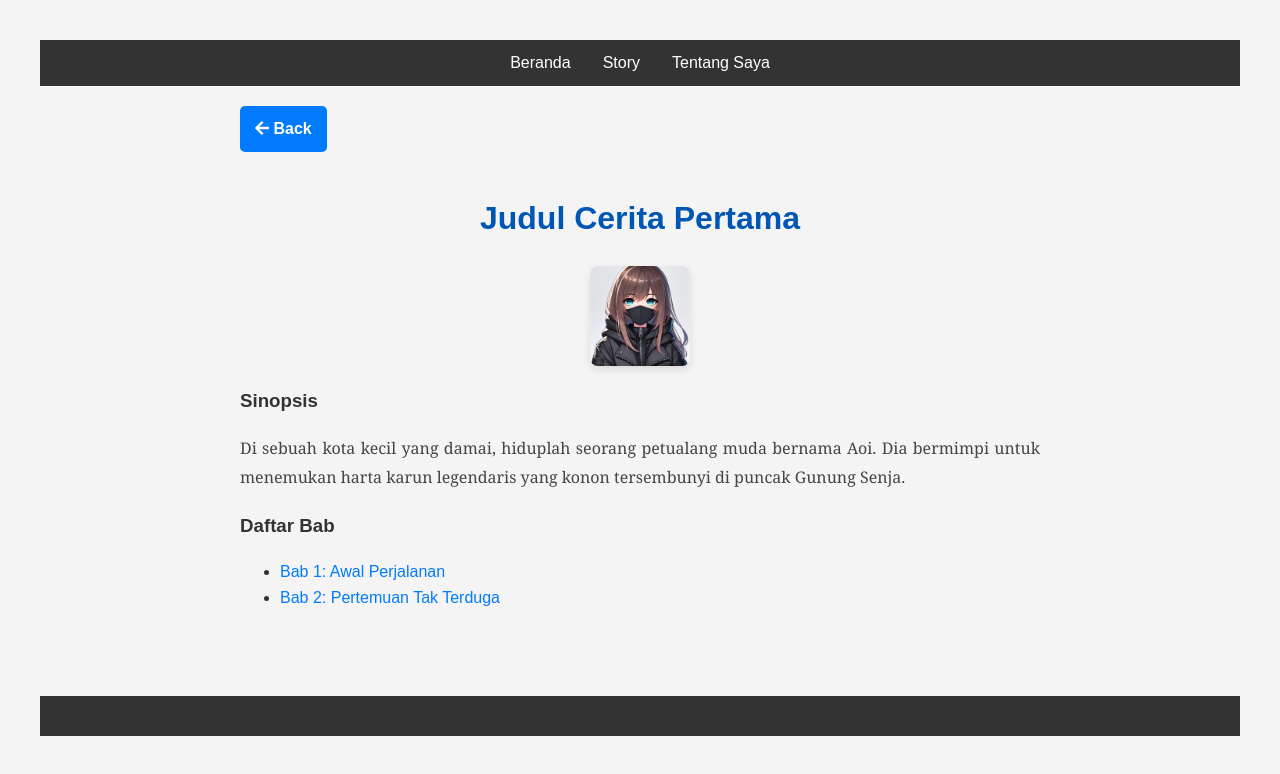
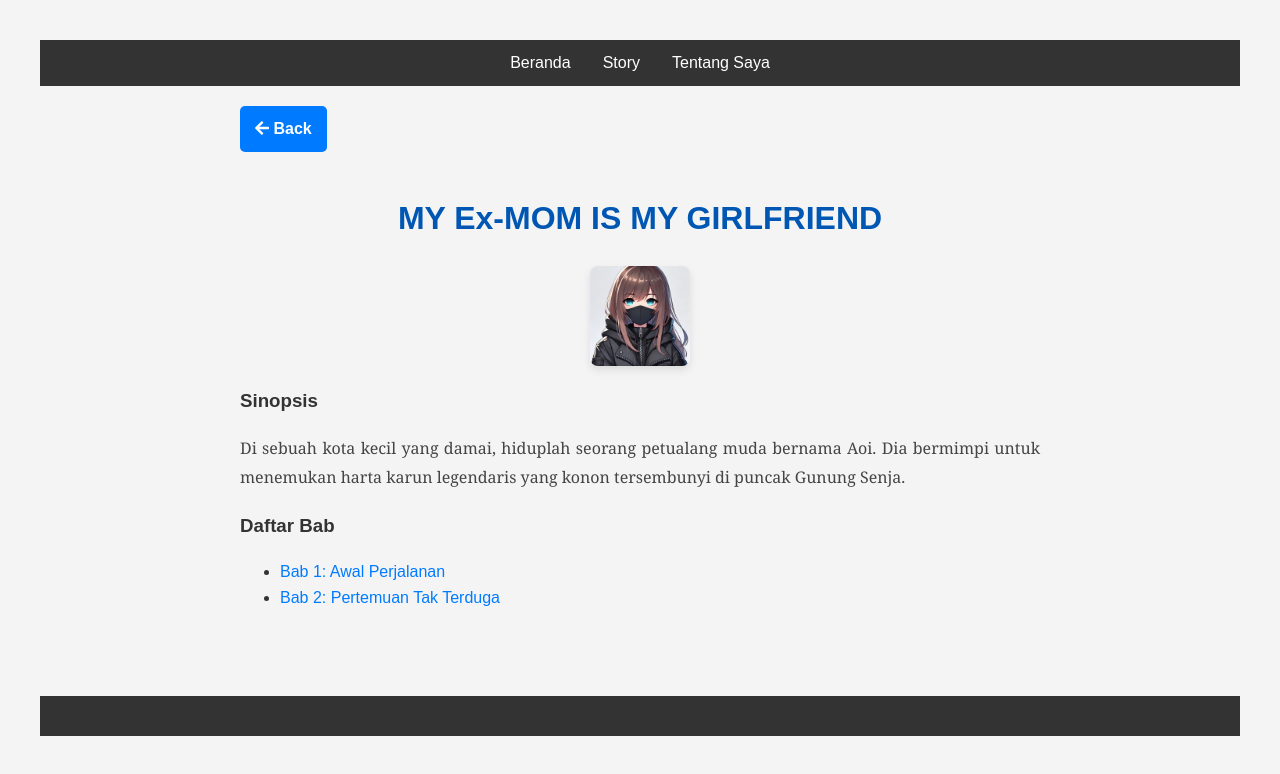
Before and after one commit to stelle-abyass/stelleworld, a plain HTML site: page Cerita1.html in a window 1280 px wide. Drawn offline with Linux system fonts and the light colour scheme.

Commit message:
Update Cerita1.html

```diff
--- a/Cerita1.html
+++ b/Cerita1.html
@@ -20,7 +20,7 @@
             <i class="fas fa-arrow-left"></i> Back
         </a>
 
-        <h1>Judul Cerita Pertama</h1>
+        <h1>MY Ex-MOM IS MY GIRLFRIEND</h1>
         <img src="Stelle_design.png" alt="Ilustrasi cerita tentang petualang muda">
 
         <h3>Sinopsis</h3>
```
